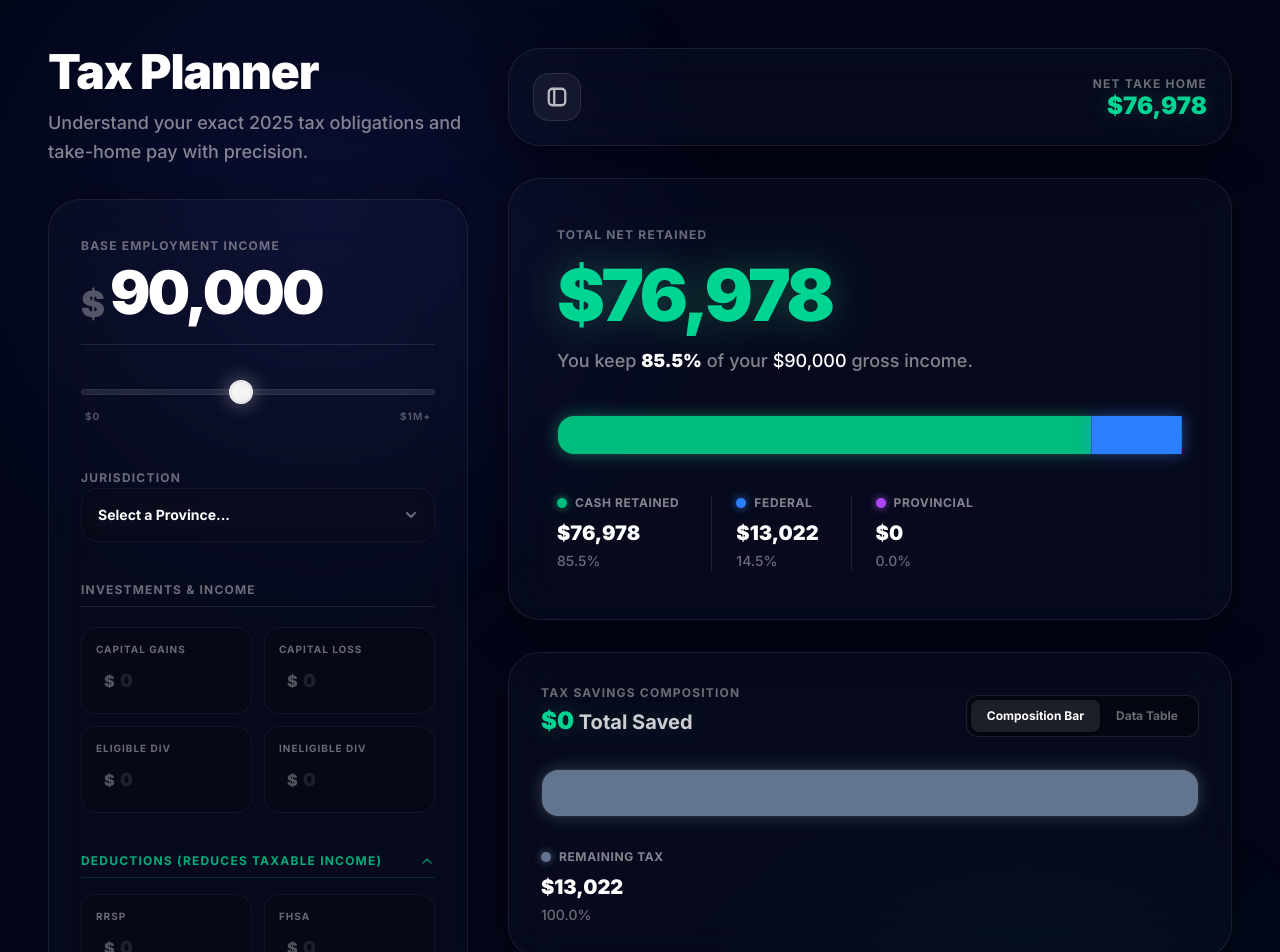
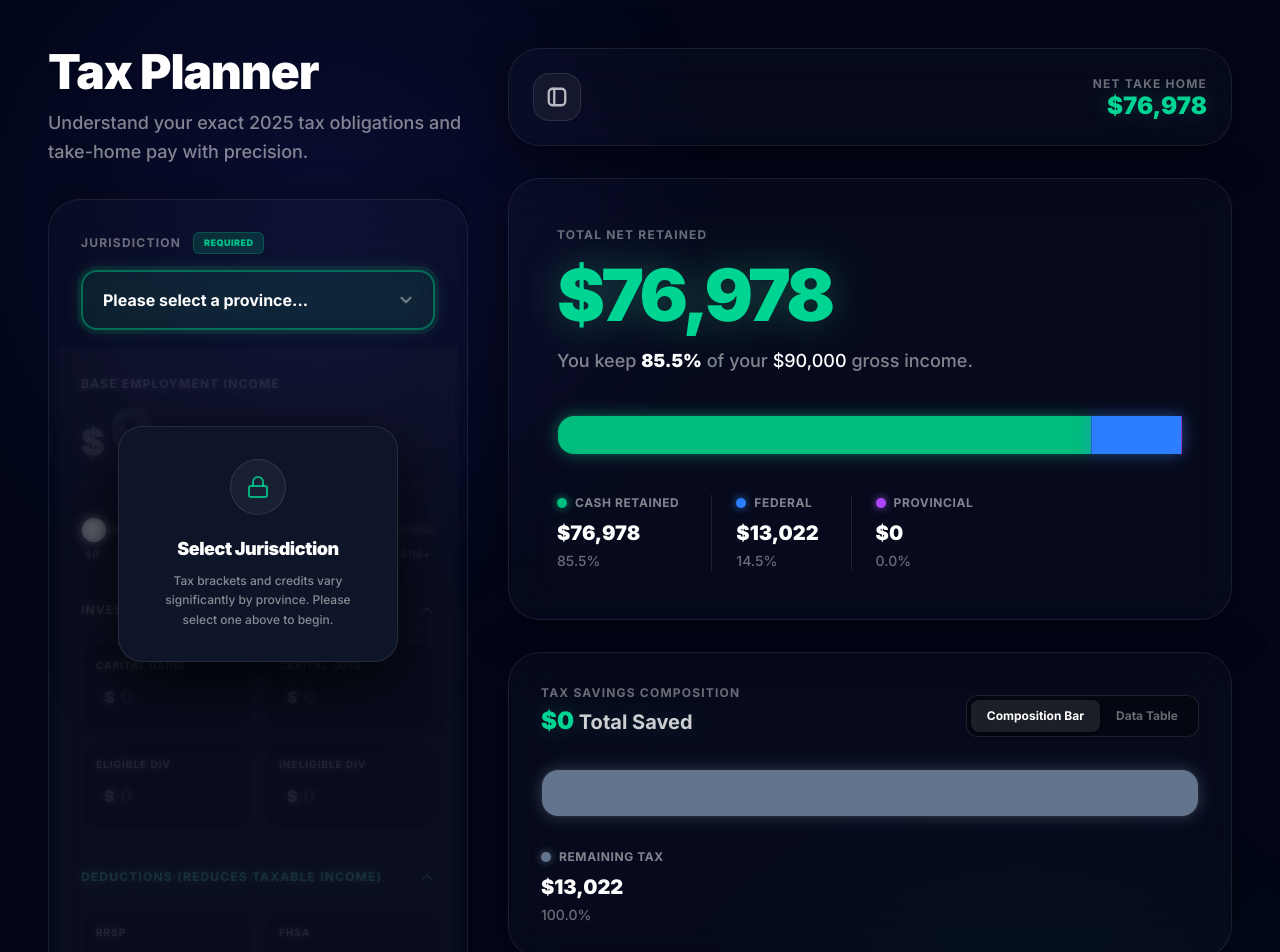
Before and after one commit to thericshi/2dtax, a React (Vite) app: page / in a window 1280 px wide. Shown: the top 952 px of the page. Built offline with nearby package versions, Linux system fonts and the light colour scheme.

Commit message:
hide inputs before province selection

```diff
--- a/src/App.tsx
+++ b/src/App.tsx
@@ -12,6 +12,9 @@ export default function App() {
   const [isControlsOpen, setIsControlsOpen] = useState(true);
   const [isSummaryInView, setIsSummaryInView] = useState(false);
   const [isScrolling, setIsScrolling] = useState(false);
+
+  // State for the new Mobile Edit Overlay
+  const [activeEdit, setActiveEdit] = useState<{key: keyof TaxInputs, label: string} | null>(null);
 
   const scrollTimeout = useRef<ReturnType<typeof setTimeout> | null>(null);
 
@@ -76,9 +79,6 @@ export default function App() {
 
   return (
     <>
-      {/* FIX: The Jump Button is now moved OUTSIDE the transform-gpu wrapper.
-        This guarantees `position: fixed` attaches to the viewport, making it float perfectly.
-      */}
       <AnimatePresence>
         {isScrolling && inputs.employment > 0 && province !== '' && (
           <motion.button
@@ -98,6 +98,52 @@ export default function App() {
               </svg>
             )}
           </motion.button>
+        )}
+      </AnimatePresence>
+
+      {/* MOBILE EDIT OVERLAY */}
+      <AnimatePresence>
+        {activeEdit && (
+          <motion.div
+            initial={{ opacity: 0, y: '100%' }}
+            animate={{ opacity: 1, y: 0 }}
+            exit={{ opacity: 0, y: '100%' }}
+            transition={{ type: "spring", damping: 25, stiffness: 200 }}
+            className="fixed inset-0 z-[99999] bg-[#0f172a]/90 backdrop-blur-2xl flex flex-col xl:hidden"
+          >
+             {/* Translucent floating top part */}
+             <div className="bg-white/[0.03] border-b border-white/10 p-6 pt-12 shadow-2xl relative z-20 backdrop-blur-3xl">
+                <div className="flex justify-between items-center mb-6">
+                   <span className="text-xs font-bold text-white/60 uppercase tracking-widest">{activeEdit.label}</span>
+                   <button onClick={() => setActiveEdit(null)} className="text-emerald-400 font-bold text-sm bg-emerald-500/10 px-5 py-2 rounded-full active:scale-95 transition-transform">Done</button>
+                </div>
+                <div className="flex items-end text-6xl font-black tracking-tighter text-white">
+                   <span className="opacity-30 mr-2 pb-1 text-4xl">$</span>
+                   <input
+                     autoFocus
+                     type="text"
+                     inputMode="numeric"
+                     value={inputs[activeEdit.key] === 0 ? '' : inputs[activeEdit.key].toLocaleString('en-US')}
+                     onChange={(e) => {
+                       const digitsOnly = e.target.value.replace(/\D/g, '');
+                       updateInput(activeEdit.key, Number(digitsOnly.slice(0, 12)));
+                     }}
+                     className="w-full bg-transparent outline-none p-0 m-0 leading-none placeholder:text-white/10"
+                     placeholder="0"
+                   />
+                </div>
+                <div className="mt-6 flex items-center justify-between text-sm bg-black/20 p-4 rounded-2xl border border-white/5 shadow-inner">
+                   <span className="text-white/50 font-medium">Net Take Home:</span>
+                   <span className="text-emerald-400 font-black text-lg">${Math.round(results.takeHome).toLocaleString()}</span>
+                </div>
+             </div>
+
+             {/* Bottom/bg shows the charts */}
+             <div className="flex-1 overflow-y-auto p-4 flex flex-col gap-6 opacity-60">
+                <TaxChart progressionData={progressionData} inputs={deferredInputs} results={results} />
+                <SummaryCard inputs={deferredInputs} results={results} percentages={percentages} />
+             </div>
+          </motion.div>
         )}
       </AnimatePresence>
 
@@ -164,6 +210,7 @@ export default function App() {
                     updateInput={updateInput}
                     province={province}
                     setProvince={setProvince}
+                    onMobileEdit={(key, label) => setActiveEdit({ key, label })}
                   />
                 </div>
               </motion.div>
--- a/src/components/dashboard/ControlsPanel.tsx
+++ b/src/components/dashboard/ControlsPanel.tsx
@@ -8,11 +8,13 @@ interface ControlsPanelProps {
   updateInput: (key: keyof TaxInputs, value: number) => void;
   province: ProvinceCode;
   setProvince: (prov: ProvinceCode) => void;
+  onMobileEdit?: (key: keyof TaxInputs, label: string) => void;
 }
 
-function ControlsPanel({ inputs, updateInput, province, setProvince }: ControlsPanelProps) {
-  const [isDeductionsOpen, setIsDeductionsOpen] = useState(() => typeof window !== 'undefined' ? window.innerWidth >= 768 : true);
-  const [isCreditsOpen, setIsCreditsOpen] = useState(() => typeof window !== 'undefined' ? window.innerWidth >= 768 : true);
+function ControlsPanel({ inputs, updateInput, province, setProvince, onMobileEdit }: ControlsPanelProps) {
+  const [isInvestmentsOpen, setIsInvestmentsOpen] = useState(() => typeof window !== 'undefined' ? window.innerWidth >= 768 : false);
+  const [isDeductionsOpen, setIsDeductionsOpen] = useState(() => typeof window !== 'undefined' ? window.innerWidth >= 768 : false);
+  const [isCreditsOpen, setIsCreditsOpen] = useState(() => typeof window !== 'undefined' ? window.innerWidth >= 768 : false);
 
   const PROVINCES: { code: string, name: string }[] = [
     { code: 'AB', name: 'Alberta' },
@@ -41,8 +43,81 @@ function ControlsPanel({ inputs, updateInput, province, setProvince }: ControlsP
     return Math.min(100, Math.cbrt(Math.max(0, income)));
   };
 
+  const handleInputFocus = (e: React.FocusEvent<HTMLInputElement>, key: keyof TaxInputs, label: string) => {
+    if (window.innerWidth < 1280 && onMobileEdit) {
+      e.target.blur();
+      onMobileEdit(key, label);
+    }
+  };
+
   return (
-    <div className="bg-white/[0.02] backdrop-blur-xl rounded-[2rem] p-6 md:p-8 shadow-[0_8px_40px_rgba(0,0,0,0.5)] border border-white/[0.08] space-y-10">
+    <div className="bg-white/[0.02] backdrop-blur-xl rounded-[2rem] p-6 md:p-8 shadow-[0_8px_40px_rgba(0,0,0,0.5)] border border-white/[0.08] relative">
+
+      <div className="relative z-20 mb-10">
+        <label className="text-xs font-bold text-white/40 uppercase tracking-widest flex items-center gap-3 mb-4">
+          <span>Jurisdiction</span>
+          {!province && (
+            <span className="px-2.5 py-1 rounded-md bg-emerald-500/20 text-emerald-400 text-[9px] font-black border border-emerald-500/30 animate-pulse tracking-wider">
+              REQUIRED
+            </span>
+          )}
+        </label>
+        <div className="relative group">
+          <select
+            value={province}
+            onChange={(e) => setProvince(e.target.value as ProvinceCode)}
+            className={`w-full rounded-2xl py-4 pl-5 pr-12 text-base font-bold text-white appearance-none outline-none transition-all cursor-pointer backdrop-blur-md ${
+              !province
+                ? 'bg-emerald-500/10 border-2 border-emerald-500/50 shadow-[0_0_20px_rgba(52,211,153,0.15)] ring-4 ring-emerald-500/10'
+                : 'bg-black/20 border border-white/[0.05] focus:border-white/30 focus:ring-1 focus:ring-white/30 hover:bg-black/30'
+            }`}
+          >
+            <option value="" disabled className="bg-slate-900 text-white/50">Please select a province...</option>
+            {PROVINCES.map((p) => (
+              <option key={p.code} value={p.code} className="bg-slate-900 text-white">
+                {p.name} ({p.code})
+              </option>
+            ))}
+          </select>
+          <div className="absolute right-5 top-1/2 -translate-y-1/2 pointer-events-none text-white/40 group-hover:text-white/70 transition-colors">
+            <svg xmlns="http://www.w3.org/2000/svg" width="18" height="18" viewBox="0 0 24 24" fill="none" stroke="currentColor" strokeWidth="3" strokeLinecap="round" strokeLinejoin="round">
+              <polyline points="6 9 12 15 18 9"></polyline>
+            </svg>
+          </div>
+        </div>
+      </div>
+
+      <div className="relative">
+        <AnimatePresence>
+          {!province && (
+            <motion.div
+              initial={{ opacity: 0, backdropFilter: "blur(0px)" }}
+              animate={{ opacity: 1, backdropFilter: "blur(4px)" }}
+              exit={{ opacity: 0, backdropFilter: "blur(0px)" }}
+              className="absolute inset-[-1.5rem] z-10 flex flex-col items-center pt-16 sm:pt-20 rounded-b-[2rem]"
+            >
+              <motion.div
+                initial={{ scale: 0.9, y: 10 }}
+                animate={{ scale: 1, y: 0 }}
+                exit={{ scale: 0.9, y: 10 }}
+                className="bg-[#0f172a]/95 p-6 sm:p-8 rounded-3xl border border-white/10 flex flex-col items-center text-center shadow-[0_20px_60px_rgba(0,0,0,0.8)] max-w-[280px]"
+              >
+                <div className="w-14 h-14 rounded-full bg-white/5 flex items-center justify-center mb-5 border border-white/10 shadow-inner">
+                  <svg xmlns="http://www.w3.org/2000/svg" width="24" height="24" viewBox="0 0 24 24" fill="none" stroke="currentColor" strokeWidth="2" strokeLinecap="round" strokeLinejoin="round" className="text-emerald-400/80">
+                    <rect x="3" y="11" width="18" height="11" rx="2" ry="2"></rect>
+                    <path d="M7 11V7a5 5 0 0 1 10 0v4"></path>
+                  </svg>
+                </div>
+                <h3 className="text-white font-black text-lg mb-2 tracking-tight">Select Jurisdiction</h3>
+                <p className="text-white/50 text-xs leading-relaxed font-medium">
+                  Tax brackets and credits vary significantly by province. Please select one above to begin.
+                </p>
+              </motion.div>
+            </motion.div>
+          )}
+        </AnimatePresence>
+
+        <div className={`space-y-10 transition-all duration-500 ${!province ? 'opacity-20 pointer-events-none select-none grayscale-[50%]' : ''}`}>
 
           <div className="space-y-6">
             <label className="text-xs font-bold text-white/40 uppercase tracking-widest">Base Employment Income</label>
@@ -52,13 +127,15 @@ function ControlsPanel({ inputs, updateInput, province, setProvince }: ControlsP
               <input
                 type="text"
                 inputMode="numeric"
-            value={inputs.employment === 0 ? '' : inputs.employment.toLocaleString('en-US')}
+                value={!province ? '' : (inputs.employment === 0 ? '' : inputs.employment.toLocaleString('en-US'))}
                 onChange={(e) => {
                   const digitsOnly = e.target.value.replace(/\D/g, '');
                   updateInput('employment', Number(digitsOnly.slice(0, 12)));
                 }}
+                onFocus={(e) => handleInputFocus(e, 'employment', 'Base Employment Income')}
                 className="w-full bg-transparent outline-none p-0 m-0 leading-none placeholder:text-white/10"
                 placeholder="0"
+                disabled={!province}
               />
             </div>
 
@@ -68,8 +145,9 @@ function ControlsPanel({ inputs, updateInput, province, setProvince }: ControlsP
                 min="0"
                 max="100"
                 step="0.01"
-            value={incomeToSlider(inputs.employment)}
+                value={!province ? 0 : incomeToSlider(inputs.employment)}
                 onChange={(e) => updateInput('employment', sliderToIncome(Number(e.target.value)))}
+                disabled={!province}
               />
               <div className="flex justify-between text-[10px] font-bold text-white/30 uppercase tracking-widest mt-2 px-1">
                 <span>$0</span>
@@ -78,42 +156,43 @@ function ControlsPanel({ inputs, updateInput, province, setProvince }: ControlsP
             </div>
           </div>
 
-      <div className="space-y-4">
-        <label className="text-xs font-bold text-white/40 uppercase tracking-widest">Jurisdiction</label>
-        <div className="relative">
-          <select
-            value={province}
-            onChange={(e) => setProvince(e.target.value as ProvinceCode)}
-            className="w-full bg-black/20 border border-white/[0.05] rounded-2xl py-4 pl-4 pr-10 text-sm font-bold text-white appearance-none outline-none focus:border-white/30 focus:ring-1 focus:ring-white/30 transition-all cursor-pointer backdrop-blur-md"
+          <div>
+            <button
+                onClick={() => setIsInvestmentsOpen(!isInvestmentsOpen)}
+                disabled={!province}
+                className="w-full flex items-center justify-between text-xs font-bold text-white/40 uppercase tracking-widest border-b border-white/10 pb-2 mb-2 focus:outline-none group"
             >
-            <option value="" disabled className="bg-slate-900 text-white/50">Select a Province...</option>
-            {PROVINCES.map((p) => (
-              <option key={p.code} value={p.code} className="bg-slate-900 text-white">
-                {p.name} ({p.code})
-              </option>
-            ))}
-          </select>
-          <div className="absolute right-4 top-1/2 -translate-y-1/2 pointer-events-none text-white/40">
-            <svg xmlns="http://www.w3.org/2000/svg" width="16" height="16" viewBox="0 0 24 24" fill="none" stroke="currentColor" strokeWidth="3" strokeLinecap="round" strokeLinejoin="round">
+                <span className="group-hover:text-white/60 transition-colors">Investments & Income</span>
+                <motion.div animate={{ rotate: isInvestmentsOpen ? 180 : 0 }} transition={{ duration: 0.3, ease: "easeInOut" }}>
+                  <svg xmlns="http://www.w3.org/2000/svg" width="16" height="16" viewBox="0 0 24 24" fill="none" stroke="currentColor" strokeWidth="2.5" strokeLinecap="round" strokeLinejoin="round" className="opacity-70 group-hover:opacity-100 transition-opacity">
                     <polyline points="6 9 12 15 18 9"></polyline>
                   </svg>
+                </motion.div>
+            </button>
+            <AnimatePresence initial={false}>
+                {isInvestmentsOpen && (
+                  <motion.div
+                    initial={{ height: 0, opacity: 0 }}
+                    animate={{ height: 'auto', opacity: 1 }}
+                    exit={{ height: 0, opacity: 0 }}
+                    transition={{ duration: 0.3, ease: "easeInOut" }}
+                    className="overflow-hidden"
+                  >
+                    <div className="grid grid-cols-2 gap-3 pt-2">
+                      <SubInput disabled={!province} label="Capital Gains" value={inputs.capitalGains} onChange={(v) => updateInput('capitalGains', v)} onFocus={(e) => handleInputFocus(e, 'capitalGains', 'Capital Gains')} />
+                      <SubInput disabled={!province} label="Capital Loss" value={inputs.capitalLoss} onChange={(v) => updateInput('capitalLoss', v)} onFocus={(e) => handleInputFocus(e, 'capitalLoss', 'Capital Loss')} />
+                      <SubInput disabled={!province} label="Eligible Div" value={inputs.eligibleDividends} onChange={(v) => updateInput('eligibleDividends', v)} onFocus={(e) => handleInputFocus(e, 'eligibleDividends', 'Eligible Dividends')} />
+                      <SubInput disabled={!province} label="Ineligible Div" value={inputs.ineligibleDividends} onChange={(v) => updateInput('ineligibleDividends', v)} onFocus={(e) => handleInputFocus(e, 'ineligibleDividends', 'Ineligible Dividends')} />
                     </div>
-        </div>
-      </div>
-
-      <div className="space-y-4">
-         <label className="text-xs font-bold text-white/40 uppercase tracking-widest border-b border-white/10 pb-2 flex">Investments & Income</label>
-         <div className="grid grid-cols-2 gap-3 pt-1">
-           <SubInput label="Capital Gains" value={inputs.capitalGains} onChange={(v) => updateInput('capitalGains', v)} />
-           <SubInput label="Capital Loss" value={inputs.capitalLoss} onChange={(v) => updateInput('capitalLoss', v)} />
-           <SubInput label="Eligible Div" value={inputs.eligibleDividends} onChange={(v) => updateInput('eligibleDividends', v)} />
-           <SubInput label="Ineligible Div" value={inputs.ineligibleDividends} onChange={(v) => updateInput('ineligibleDividends', v)} />
-         </div>
+                  </motion.div>
+                )}
+            </AnimatePresence>
           </div>
 
           <div>
             <button
                 onClick={() => setIsDeductionsOpen(!isDeductionsOpen)}
+                disabled={!province}
                 className="w-full flex items-center justify-between text-xs font-bold text-emerald-400/80 uppercase tracking-widest border-b border-emerald-500/20 pb-2 mb-2 focus:outline-none group"
             >
                 <span className="group-hover:text-emerald-300 transition-colors">Deductions (Reduces Taxable Income)</span>
@@ -133,9 +212,9 @@ function ControlsPanel({ inputs, updateInput, province, setProvince }: ControlsP
                     className="overflow-hidden"
                   >
                     <div className="grid grid-cols-2 gap-3 pt-2">
-                  <SubInput label="RRSP" value={inputs.rrsp} onChange={(v) => updateInput('rrsp', v)} />
-                  <SubInput label="FHSA" value={inputs.fhsa} onChange={(v) => updateInput('fhsa', v)} />
-                  <SubInput label="Moving Exp." value={inputs.movingExpenses} onChange={(v) => updateInput('movingExpenses', v)} />
+                      <SubInput disabled={!province} label="RRSP" value={inputs.rrsp} onChange={(v) => updateInput('rrsp', v)} onFocus={(e) => handleInputFocus(e, 'rrsp', 'RRSP')} />
+                      <SubInput disabled={!province} label="FHSA" value={inputs.fhsa} onChange={(v) => updateInput('fhsa', v)} onFocus={(e) => handleInputFocus(e, 'fhsa', 'FHSA')} />
+                      <SubInput disabled={!province} label="Moving Exp." value={inputs.movingExpenses} onChange={(v) => updateInput('movingExpenses', v)} onFocus={(e) => handleInputFocus(e, 'movingExpenses', 'Moving Expenses')} />
                     </div>
                   </motion.div>
                 )}
@@ -145,6 +224,7 @@ function ControlsPanel({ inputs, updateInput, province, setProvince }: ControlsP
           <div>
             <button
                 onClick={() => setIsCreditsOpen(!isCreditsOpen)}
+                disabled={!province}
                 className="w-full flex items-center justify-between text-xs font-bold text-indigo-400/80 uppercase tracking-widest border-b border-indigo-500/20 pb-2 mb-2 focus:outline-none group"
             >
                 <span className="group-hover:text-indigo-300 transition-colors">Credits (Reduces Tax Bill Directly)</span>
@@ -164,10 +244,10 @@ function ControlsPanel({ inputs, updateInput, province, setProvince }: ControlsP
                     className="overflow-hidden"
                   >
                     <div className="grid grid-cols-2 gap-3 pt-2">
-                  <SubInput label="Donations" value={inputs.donations} onChange={(v) => updateInput('donations', v)} />
-                  <SubInput label="Medical Exp." value={inputs.medicalExpenses} onChange={(v) => updateInput('medicalExpenses', v)} />
-                  <SubInput label="Tuition" value={inputs.tuition} onChange={(v) => updateInput('tuition', v)} />
-                  <SubInput label="Tuition (Carry Fwd)" value={inputs.tuitionCarryForward} onChange={(v) => updateInput('tuitionCarryForward', v)} />
+                      <SubInput disabled={!province} label="Donations" value={inputs.donations} onChange={(v) => updateInput('donations', v)} onFocus={(e) => handleInputFocus(e, 'donations', 'Donations')} />
+                      <SubInput disabled={!province} label="Medical Exp." value={inputs.medicalExpenses} onChange={(v) => updateInput('medicalExpenses', v)} onFocus={(e) => handleInputFocus(e, 'medicalExpenses', 'Medical Expenses')} />
+                      <SubInput disabled={!province} label="Tuition" value={inputs.tuition} onChange={(v) => updateInput('tuition', v)} onFocus={(e) => handleInputFocus(e, 'tuition', 'Tuition')} />
+                      <SubInput disabled={!province} label="Tuition (Carry Fwd)" value={inputs.tuitionCarryForward} onChange={(v) => updateInput('tuitionCarryForward', v)} onFocus={(e) => handleInputFocus(e, 'tuitionCarryForward', 'Tuition Carry Fwd')} />
                     </div>
                   </motion.div>
                 )}
@@ -175,6 +255,8 @@ function ControlsPanel({ inputs, updateInput, province, setProvince }: ControlsP
           </div>
 
         </div>
+      </div>
+    </div>
   );
 }
 
--- a/src/components/ui/SubInput.tsx
+++ b/src/components/ui/SubInput.tsx
@@ -4,10 +4,12 @@ interface SubInputProps {
   label: string;
   value: number;
   onChange: (value: number) => void;
+  onFocus?: (e: React.FocusEvent<HTMLInputElement>) => void;
   icon?: React.ReactNode;
+  disabled?: boolean;
 }
 
-function SubInput({ label, value, onChange, icon }: SubInputProps) {
+function SubInput({ label, value, onChange, onFocus, icon, disabled }: SubInputProps) {
   return (
     <div className="flex flex-col gap-1.5 bg-black/20 p-3.5 rounded-2xl border border-white/[0.05] focus-within:border-white/20 focus-within:bg-white/[0.02] transition-all">
       <label className="text-[10px] font-bold text-white/40 uppercase tracking-widest flex items-center gap-1">
@@ -18,11 +20,14 @@ function SubInput({ label, value, onChange, icon }: SubInputProps) {
         <input
           type="text"
           inputMode="numeric"
-          value={value === 0 ? '' : value.toLocaleString('en-US')}
+          // Force value to empty if disabled so the placeholder shows
+          value={disabled || value === 0 ? '' : value.toLocaleString('en-US')}
           onChange={(e) => {
             const digitsOnly = e.target.value.replace(/\D/g, '');
             onChange(Number(digitsOnly.slice(0, 12)));
           }}
+          onFocus={onFocus}
+          disabled={disabled}
           className="w-full bg-transparent outline-none py-1 pl-6 pr-2 text-lg font-black text-white placeholder:text-white/10"
           placeholder="0"
         />
```
Lines whose indentation alone changed are shown as unchanged.
